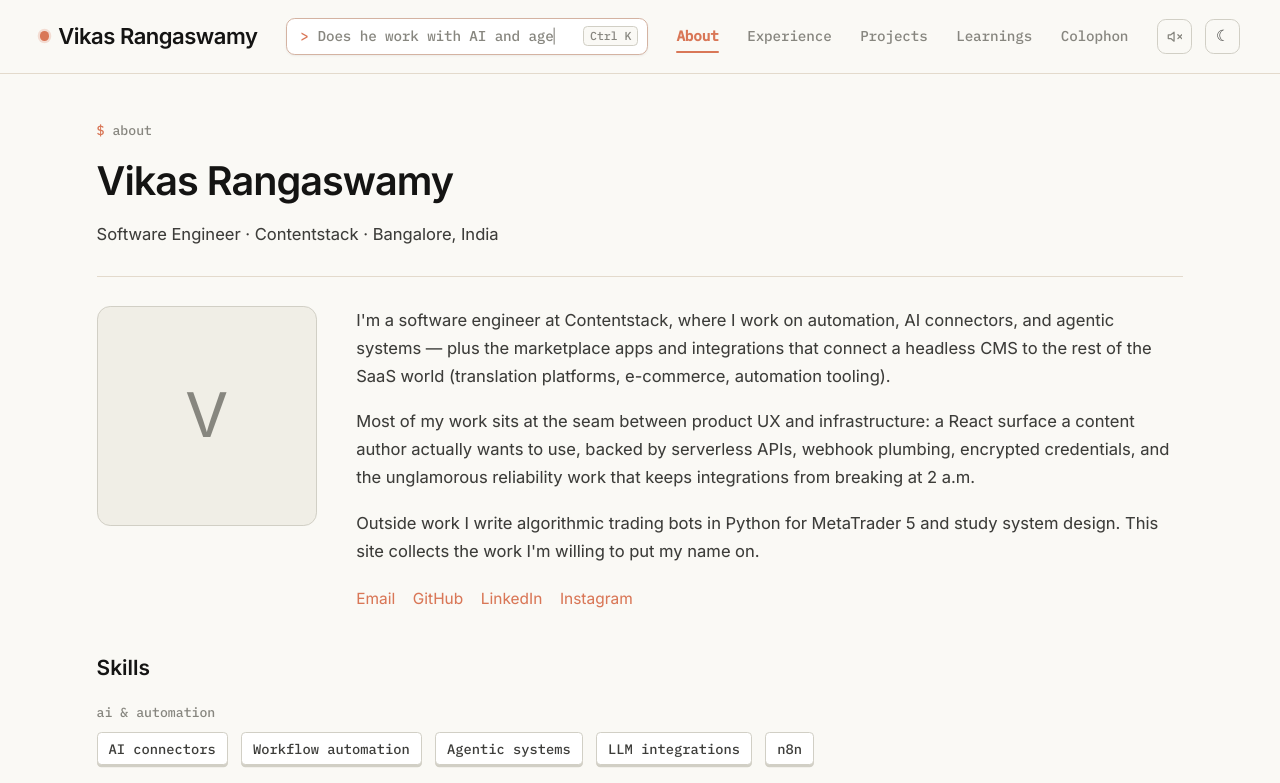
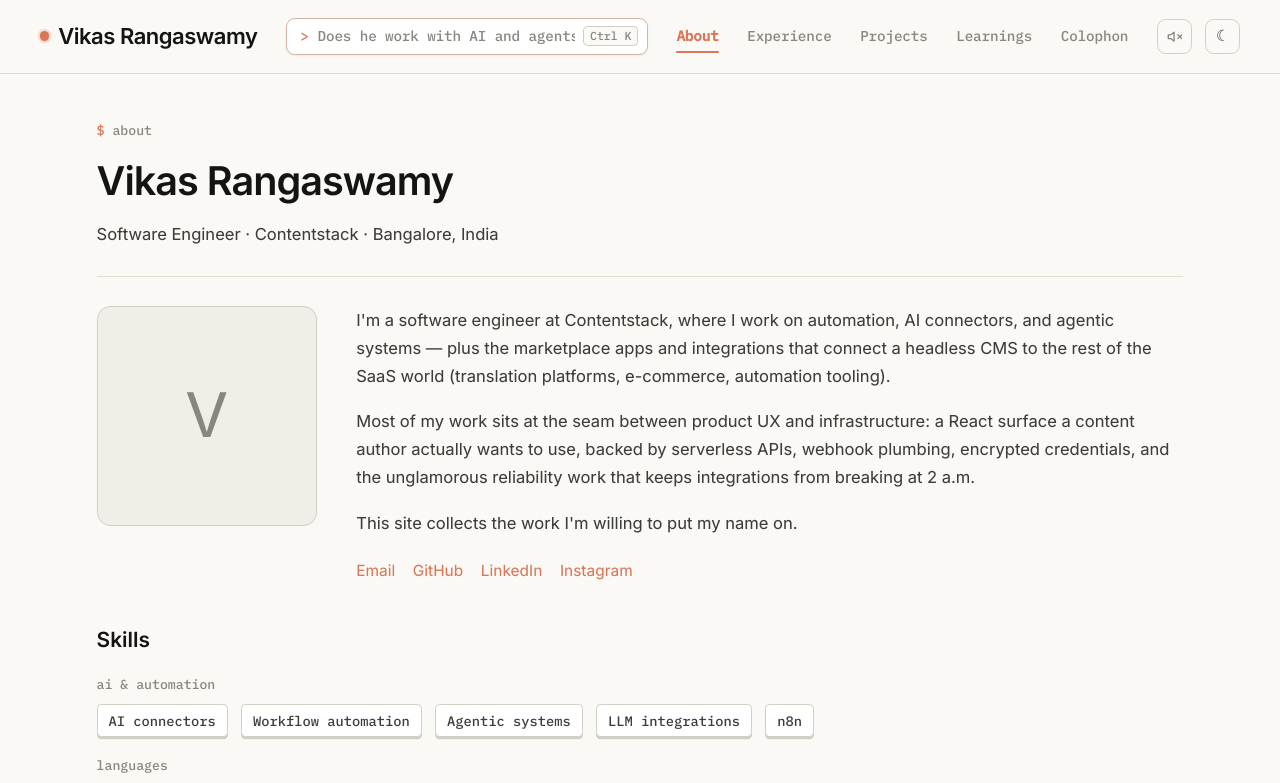
Before and after one commit to vikasrangaswamy/portfolio, a React (Vite) app: page /about in a window 1280 px wide. Shown: the top 783 px of the page. Built offline with nearby package versions, Linux system fonts and the light colour scheme.

Commit message:
Drop the "outside work / trading bots" hobby line from the bio
Reads unprofessional; the trading work stays in /projects (production-framed)
and skills. Bot inherits the cleaned bio via the synced content.

Co-Authored-By: Claude Opus 4.8 (1M context) <noreply@anthropic.com>

```diff
--- a/src/content/profile.ts
+++ b/src/content/profile.ts
@@ -16,6 +16,6 @@ export const profile = {
   about: [
     "I'm a software engineer at Contentstack, where I work on automation, AI connectors, and agentic systems — plus the marketplace apps and integrations that connect a headless CMS to the rest of the SaaS world (translation platforms, e-commerce, automation tooling).",
     "Most of my work sits at the seam between product UX and infrastructure: a React surface a content author actually wants to use, backed by serverless APIs, webhook plumbing, encrypted credentials, and the unglamorous reliability work that keeps integrations from breaking at 2 a.m.",
-    "Outside work I write algorithmic trading bots in Python for MetaTrader 5 and study system design. This site collects the work I'm willing to put my name on.",
+    "This site collects the work I'm willing to put my name on.",
   ],
 } as const
```
